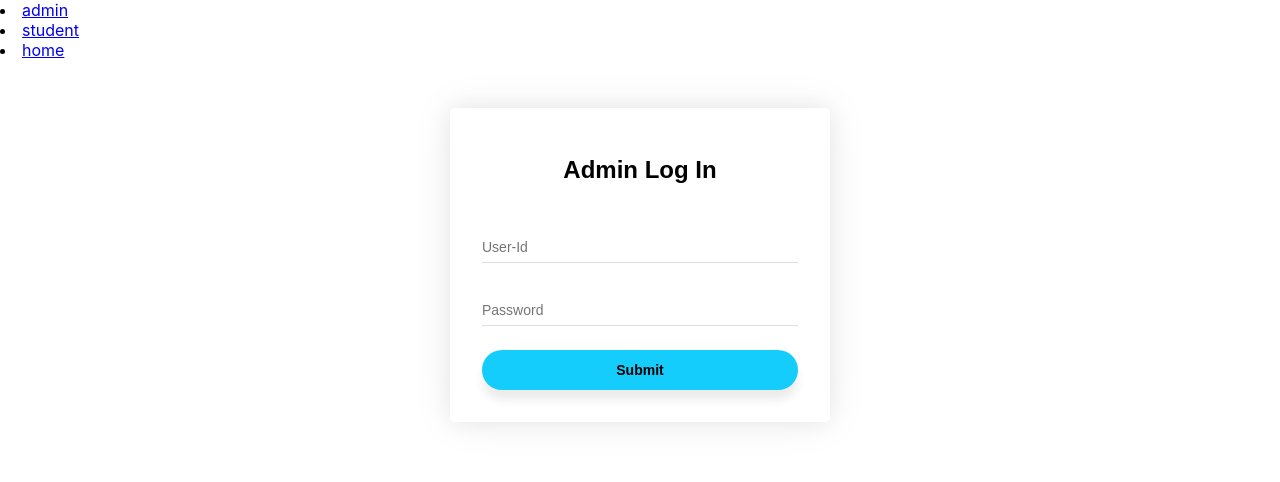
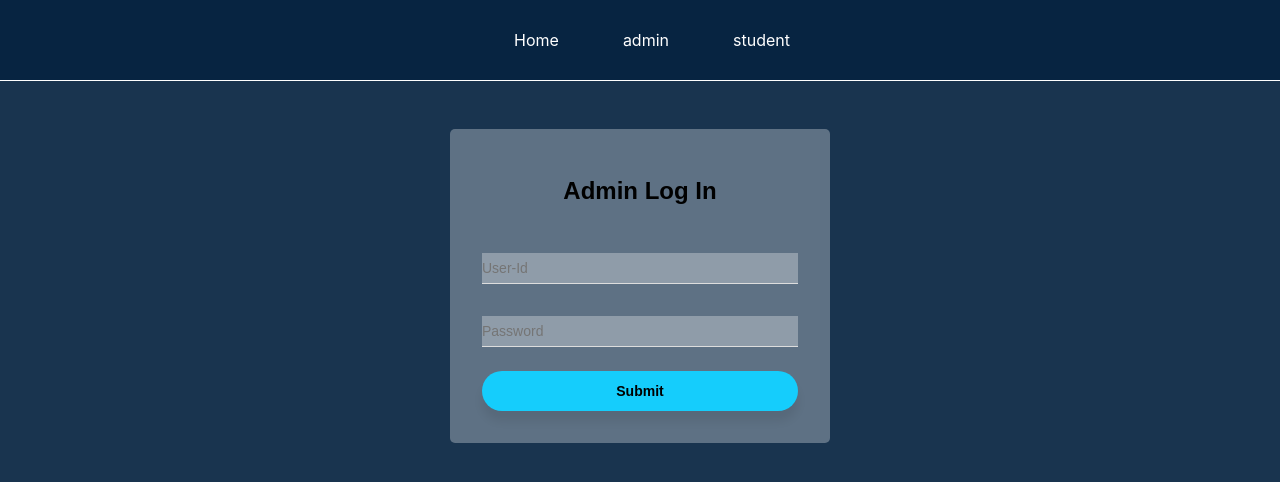
Before and after one commit to Snayak7643/Exam-portal, a React (Create React App) app in the folder frontend/: page /admin/login in a window 1280 px wide. Shown: the top 482 px of the page. Built offline with nearby package versions, Linux system fonts and the light colour scheme.

Commit message:
Enroll Page done

```diff
--- a/frontend/package.json
+++ b/frontend/package.json
@@ -3,9 +3,14 @@
   "version": "0.1.0",
   "private": true,
   "dependencies": {
+    "@emotion/react": "^11.9.0",
+    "@emotion/styled": "^11.8.1",
+    "@mui/icons-material": "^5.8.0",
+    "@mui/material": "^5.8.0",
     "@testing-library/jest-dom": "^5.16.4",
     "@testing-library/react": "^13.2.0",
     "@testing-library/user-event": "^13.5.0",
+    "materialize-css": "^1.0.0-rc.2",
     "react": "^18.1.0",
     "react-dom": "^18.1.0",
     "react-router-dom": "^5.3.3",
--- a/frontend/public/index.html
+++ b/frontend/public/index.html
@@ -25,6 +25,12 @@
       Learn how to configure a non-root public URL by running `npm run build`.
     -->
     <title>React App</title>
+
+    <!--icons-->
+    <link
+      rel="stylesheet"
+      href="https://cdnjs.cloudflare.com/ajax/libs/font-awesome/4.7.0/css/font-awesome.min.css"
+    />
   </head>
   <body>
     <noscript>You need to enable JavaScript to run this app.</noscript>
--- a/frontend/src/App.js
+++ b/frontend/src/App.js
@@ -2,6 +2,8 @@ import React, { useState, useEffect, createContext, useContext } from "react";
 import { BrowserRouter, Route, Switch, useHistory } from "react-router-dom";
 import AdminLogIn from "./Pages/AdminLogIn/AdminLogIn";
 import StudentLogIn from "./Pages/StudentLogIn/StudentLogIn";
+import Exam from "./Pages/Exam/Exam";
+import Enroll from "./Pages/Enroll/Enroll";
 import Navbar from "./Components/Navbar";
 
 export const UserContext = createContext();
@@ -29,6 +31,12 @@ const Routing = () => {
       <Route path="/student/login">
         <StudentLogIn />
       </Route>
+      <Route path="/exam">
+        <Exam />
+      </Route>
+      <Route path="/enroll">
+        <Enroll />
+      </Route>
     </Switch>
   );
 };
--- a/frontend/src/Components/Navbar.js
+++ b/frontend/src/Components/Navbar.js
@@ -1,19 +1,71 @@
-import React from "react";
-import { Link } from "react-router-dom";
+import React, { useContext } from "react";
+import { UserContext } from "../App";
+import { useHistory } from "react-router-dom";
+import { Nav, NavLink, NavMenu } from "./NavbarStyle";
 
 const Navbar = () => {
+  const [user, setUser] = useContext(UserContext);
+
+  const history = useHistory();
+
+  const Navigation = () => {
+    if (Object.keys(user).length !== 0) {
+      if (user.name) {
+        return [
+          <NavLink key="exam" to="/exam">
+            Exam
+          </NavLink>,
+          <NavLink
+            key="studentlogout"
+            to="/student/login"
+            onClick={() => {
+              localStorage.clear();
+              setUser({});
+              history.push("/student/login");
+            }}
+          >
+            LogOut
+          </NavLink>,
+        ];
+      } else {
+        return [
+          <NavLink key="enroll" to="/enroll">
+            Enroll
+          </NavLink>,
+          <NavLink
+            key="adminlogout"
+            to="/student/login"
+            onClick={() => {
+              localStorage.clear();
+              setUser({});
+              history.push("/student/login");
+            }}
+          >
+            LogOut
+          </NavLink>,
+        ];
+      }
+    } else {
+      return [
+        <NavLink key="adminlogin" to="/admin/login">
+          admin
+        </NavLink>,
+        <NavLink key="studentlogin" to="/student/login">
+          student
+        </NavLink>,
+      ];
+    }
+  };
+
   return (
-    <div>
-      <li>
-        <Link to="/admin/login">admin</Link>
-      </li>
-      <li>
-        <Link to="/student/login">student</Link>
-      </li>
-      <li>
-        <Link to="/">home</Link>
-      </li>
-    </div>
+    <Nav>
+      <NavMenu>
+        <NavLink key="home" to="/">
+          Home
+        </NavLink>
+        {Navigation()}
+      </NavMenu>
+    </Nav>
   );
 };
 
--- /dev/null
+++ b/frontend/src/Components/NavbarStyle.js
@@ -0,0 +1,55 @@
+import { NavLink as Link } from "react-router-dom";
+import styled from "styled-components";
+
+export const Nav = styled.nav`
+  border-bottom: 1px solid white;
+  background-color: rgb(0, 30, 60, 0.7);
+  height: 80px;
+  display: flex;
+  justify-content: center;
+  z-index: 10;
+  /* Third Nav */
+  /* justify-content: flex-start; */
+`;
+
+export const NavLink = styled(Link)`
+  color: #fff;
+  display: flex;
+  align-items: center;
+  text-decoration: none;
+  padding: 0 2rem;
+  height: 100%;
+  cursor: pointer;
+  &.activated {
+    color: #15cdfc;
+    border-bottom: 5px solid #15cdfc;
+  }
+  &:hover {
+    font-weight: bold;
+    border-bottom: 5px solid white;
+  }
+`;
+
+export const NavMenu = styled.div`
+  display: flex;
+  align-items: center;
+  margin-right: -24px;
+  /* Second Nav */
+  /* margin-right: 24px; */
+  /* Third Nav */
+  /* width: 100vw;
+  white-space: nowrap; */
+  @media screen and (max-width: 768px) {
+    display: flex;
+    flex-direction: column;
+    width: 100%;
+    height: 90vh;
+    position: absolute;
+    top: 80px;
+    background: #000;
+    top: ${({ active }) => (active ? "80px" : "-100%")};
+    opacity: 1;
+    transition: all 0.5s ease;
+    z-index: 10;
+  }
+`;
--- a/frontend/src/Pages/AdminLogIn/AdminLogInStyle.js
+++ b/frontend/src/Pages/AdminLogIn/AdminLogInStyle.js
@@ -6,8 +6,9 @@ export const CardWrapper = styled.div`
   margin: 48px auto 0;
   width: 380px;
   font-family: Quicksand, arial, sans-serif;
-  box-shadow: 0 0 20px rgba(0, 0, 0, 0.05), 0 0px 40px rgba(0, 0, 0, 0.08);
   border-radius: 5px;
+  background-color: rgb(255, 255, 255, 0.3);
+  color: black;
 `;
 
 export const CardHeader = styled.header`
@@ -55,6 +56,7 @@ export const CardInput = styled.input`
   border-bottom: 1px solid #ddd;
   border-left: 0;
   transition: border-bottom-color 0.25s ease-in;
+  background-color: rgb(255, 255, 255, 0.3);
 
   &:focus {
     border-bottom-color: #15cdfc;
--- /dev/null
+++ b/frontend/src/Pages/Enroll/Enroll.js
@@ -0,0 +1,172 @@
+import React, { useState } from "react";
+import { URL } from "../../Connections/Connection";
+import {
+  FormWrapper,
+  InputField,
+  InputContainer,
+  Icon,
+  Button,
+  Dropdown,
+  Divider,
+} from "./EnrollStyle";
+
+const Enroll = () => {
+  const [reg, setReg] = useState("");
+  const [name, setName] = useState("");
+  const [email, setEmail] = useState("");
+  const [std, setStd] = useState("");
+  const [password, setPassword] = useState("");
+  const [sub1, setSub1] = useState("");
+  const [sub2, setSub2] = useState("");
+  const [sub3, setSub3] = useState("");
+  const [dob, setDob] = useState("");
+
+  const handleClick = async () => {
+    try {
+      const response = await fetch(URL + "/enroll", {
+        method: "post",
+        headers: {
+          "Content-Type": "application/json",
+          Authorization: "Bearer" + localStorage.getItem("jwt"),
+        },
+        body: JSON.stringify({
+          reg_no: reg,
+          name,
+          std,
+          email,
+          password,
+          dob,
+          subjects: [sub1, sub2, sub3],
+        }),
+      });
+
+      const res = await response.json();
+      console.log(res);
+    } catch (err) {
+      console.log(err);
+    }
+  };
+
+  return (
+    <FormWrapper>
+      <h2>Enroll Form</h2>
+      <InputContainer>
+        <Icon className="fa fa-user icon"></Icon>
+        <InputField
+          type="text"
+          placeholder="Enter Name"
+          onChange={(e) => {
+            setName(e.target.value);
+          }}
+        />
+      </InputContainer>
+
+      <InputContainer>
+        <Icon className="fa fa-envelope icon"></Icon>
+        <InputField
+          type="text"
+          placeholder="Enter Registration No."
+          onChange={(e) => {
+            setReg(e.target.value);
+          }}
+        />
+      </InputContainer>
+
+      <InputContainer>
+        <Icon className="fa fa-envelope icon"></Icon>
+        <InputField
+          type="date"
+          onChange={(e) => {
+            setDob(e.target.value);
+          }}
+        />
+      </InputContainer>
+
+      <InputContainer>
+        <Icon className="fa fa-envelope icon"></Icon>
+        <InputField
+          type="text"
+          placeholder="Enter Email"
+          onChange={(e) => {
+            setEmail(e.target.value);
+          }}
+        />
+      </InputContainer>
+
+      <InputContainer>
+        <Icon className="fa fa-envelope icon"></Icon>
+        <Dropdown
+          onChange={(e) => {
+            setStd(e.target.value);
+          }}
+        >
+          <option value="0">Class:</option>
+          <option value="VII">7</option>
+          <option value="VIII">8</option>
+          <option value="IX">9</option>
+        </Dropdown>
+      </InputContainer>
+
+      <Divider />
+
+      <InputContainer>
+        <h4>Subjects</h4>
+      </InputContainer>
+
+      <InputContainer>
+        <Icon className="fa fa-envelope icon"></Icon>
+        <Dropdown
+          onChange={(e) => {
+            setSub1(e.target.value);
+          }}
+        >
+          <option value="0">Sub 1:</option>
+          <option value="Maths">Maths</option>
+          <option value="English">English</option>
+          <option value="Science">Science</option>
+        </Dropdown>
+      </InputContainer>
+      <InputContainer>
+        <Icon className="fa fa-envelope icon"></Icon>
+        <Dropdown
+          onChange={(e) => {
+            setSub2(e.target.value);
+          }}
+        >
+          <option value="0">Sub 2:</option>
+          <option value="Maths">Maths</option>
+          <option value="English">English</option>
+          <option value="Science">Science</option>
+        </Dropdown>
+      </InputContainer>
+      <InputContainer>
+        <Icon className="fa fa-envelope icon"></Icon>
+        <Dropdown
+          onChange={(e) => {
+            setSub3(e.target.value);
+          }}
+        >
+          <option value="0">Sub 3:</option>
+          <option value="Maths">Maths</option>
+          <option value="English">English</option>
+          <option value="Science">Science</option>
+        </Dropdown>
+      </InputContainer>
+
+      <InputContainer>
+        <Icon className="fa fa-key icon"></Icon>
+        <InputField
+          type="password"
+          placeholder="Password"
+          onChange={(e) => {
+            setPassword(e.target.value);
+          }}
+        />
+      </InputContainer>
+
+      <Button onClick={handleClick}>Enroll</Button>
+    </FormWrapper>
+  );
+};
+
+export default Enroll;
--- /dev/null
+++ b/frontend/src/Pages/Enroll/EnrollStyle.js
@@ -0,0 +1,58 @@
+import styled from "styled-components";
+
+export const FormWrapper = styled.div`
+  max-width: 600px;
+  margin: auto;
+  text-align: center;
+`;
+
+export const Divider = styled.div`
+  width: 100%;
+  border: 1px solid grey;
+`;
+
+export const InputContainer = styled.div`
+  display: flexbox;
+  display: flex;
+  width: 100%;
+  margin-bottom: 15px;
+`;
+
+export const InputField = styled.input`
+  width: 100%;
+  padding: 10px;
+  outline: none;
+  &:focus {
+    border: 2px solid dodgerblue;
+  }
+`;
+
+export const Icon = styled.i`
+  padding: 10px;
+  background: dodgerblue;
+  color: white;
+  min-width: 50px;
+  text-align: center;
+`;
+
+export const Dropdown = styled.select`
+  width: 100%;
+  padding: 10px;
+  outline: none;
+  &:focus {
+    border: 2px solid dodgerblue;
+  }
+`;
+
+export const Button = styled.button`
+  background-color: dodgerblue;
+  color: white;
+  padding: 15px 20px;
+  border: none;
+  cursor: pointer;
+  width: 100%;
+  opacity: 0.9;
+  &:hover {
+    opacity: 1;
+  }
+`;
--- /dev/null
+++ b/frontend/src/Pages/Exam/Exam.js
@@ -0,0 +1,7 @@
+import React from "react";
+
+const Exam = () => {
+  return <h1>Exam</h1>;
+};
+
+export default Exam;
--- a/frontend/src/index.css
+++ b/frontend/src/index.css
@@ -1,13 +1,15 @@
 body {
   margin: 0;
-  font-family: -apple-system, BlinkMacSystemFont, 'Segoe UI', 'Roboto', 'Oxygen',
-    'Ubuntu', 'Cantarell', 'Fira Sans', 'Droid Sans', 'Helvetica Neue',
+  font-family: -apple-system, BlinkMacSystemFont, "Segoe UI", "Roboto", "Oxygen",
+    "Ubuntu", "Cantarell", "Fira Sans", "Droid Sans", "Helvetica Neue",
     sans-serif;
   -webkit-font-smoothing: antialiased;
   -moz-osx-font-smoothing: grayscale;
+  background-color: rgb(0, 30, 60, 0.9);
+  color: white;
 }
 
 code {
-  font-family: source-code-pro, Menlo, Monaco, Consolas, 'Courier New',
+  font-family: source-code-pro, Menlo, Monaco, Consolas, "Courier New",
     monospace;
 }
```
Also changed, not shown: 1 other file (tests, documents, lock files or other folders).
